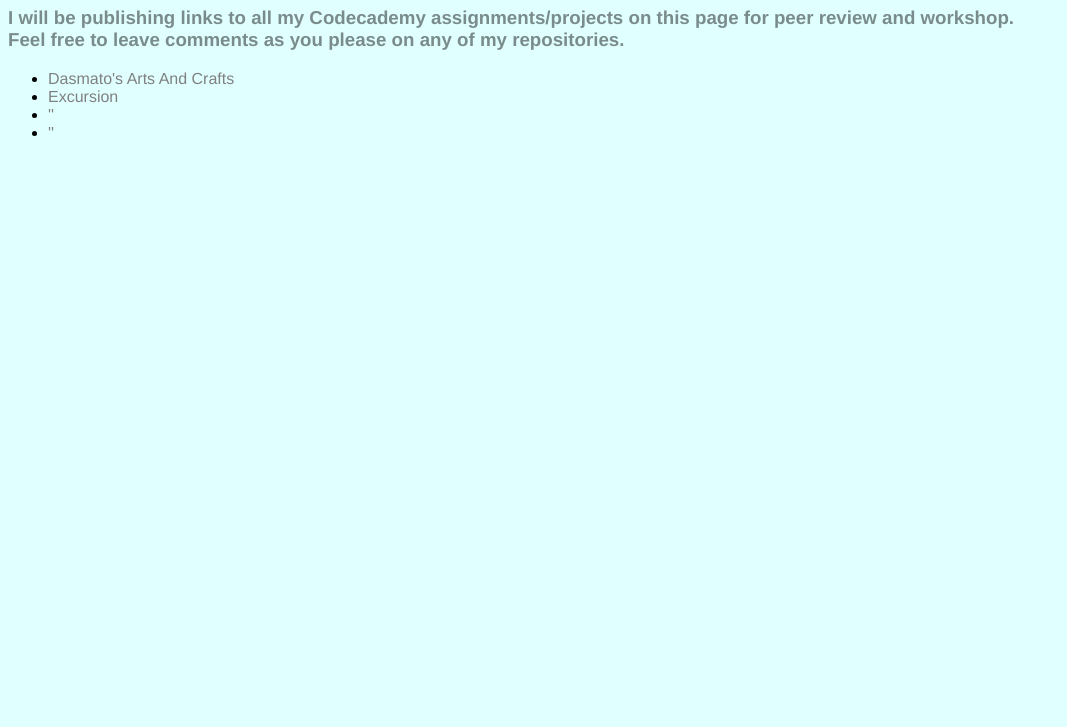
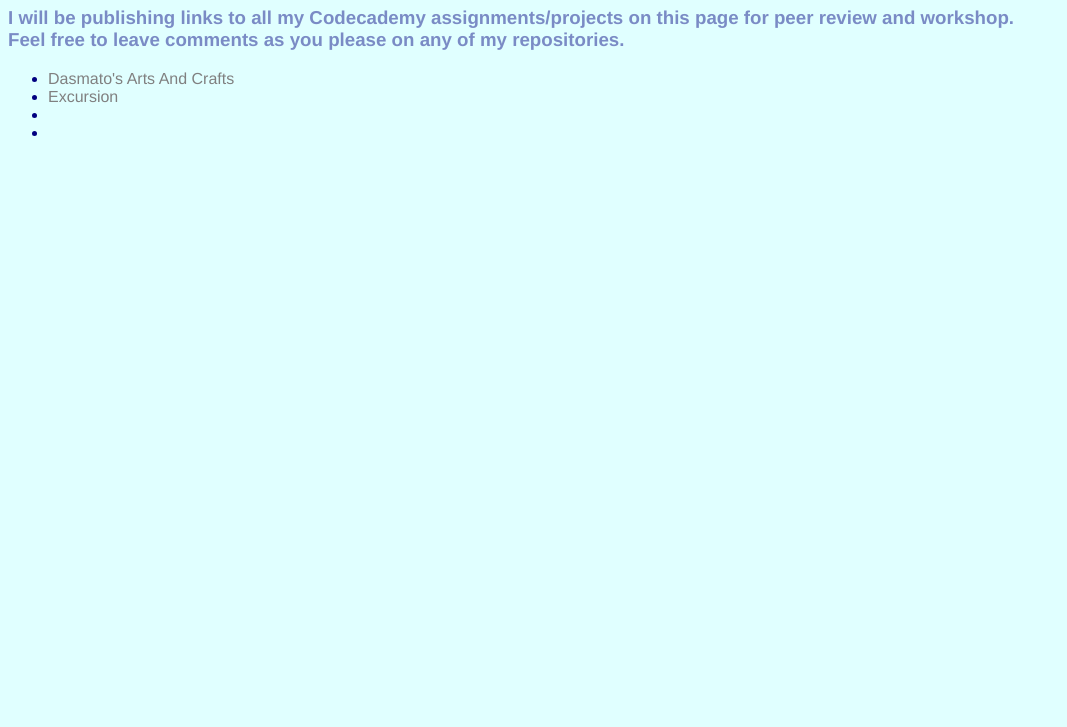
Before and after one commit to BrandenLY/BrandenLY.github.io, a plain HTML site: page index.html in a window 1280 px wide. Shown: the part 73-800 px from the top of the page, without its empty margins (0-1067 px from the left). Drawn offline with Linux system fonts and the light colour scheme.

Commit message:
Correct invalid css property value.

```diff
--- a/index.html
+++ b/index.html
@@ -11,8 +11,8 @@
     <ul>
       <li><a href="https://github.com/BrandenLY/prj-rev-bwfs-dasmoto" target="_blank">Dasmato's Arts And Crafts</a></li>
       <li><a href="https://github.com/BrandenLY/Excursion" target="_blank">Excursion</a></li>
-      <li><a href="">''</a></li>
-      <li><a href="">''</a></li>
+      <li><a href=""></a></li>
+      <li><a href=""></a></li>
     </ul>
   </body>
 </html>
--- a/resources/css/index.css
+++ b/resources/css/index.css
@@ -1,7 +1,7 @@
 body{
   font-family: "Helvetica", "Avant Garde", "Times New Roman";
   background-color: LightCyan;
-  color: NavyBlue;
+  color: Navy;
 }
 h1{
   opacity: 0.75;
```
